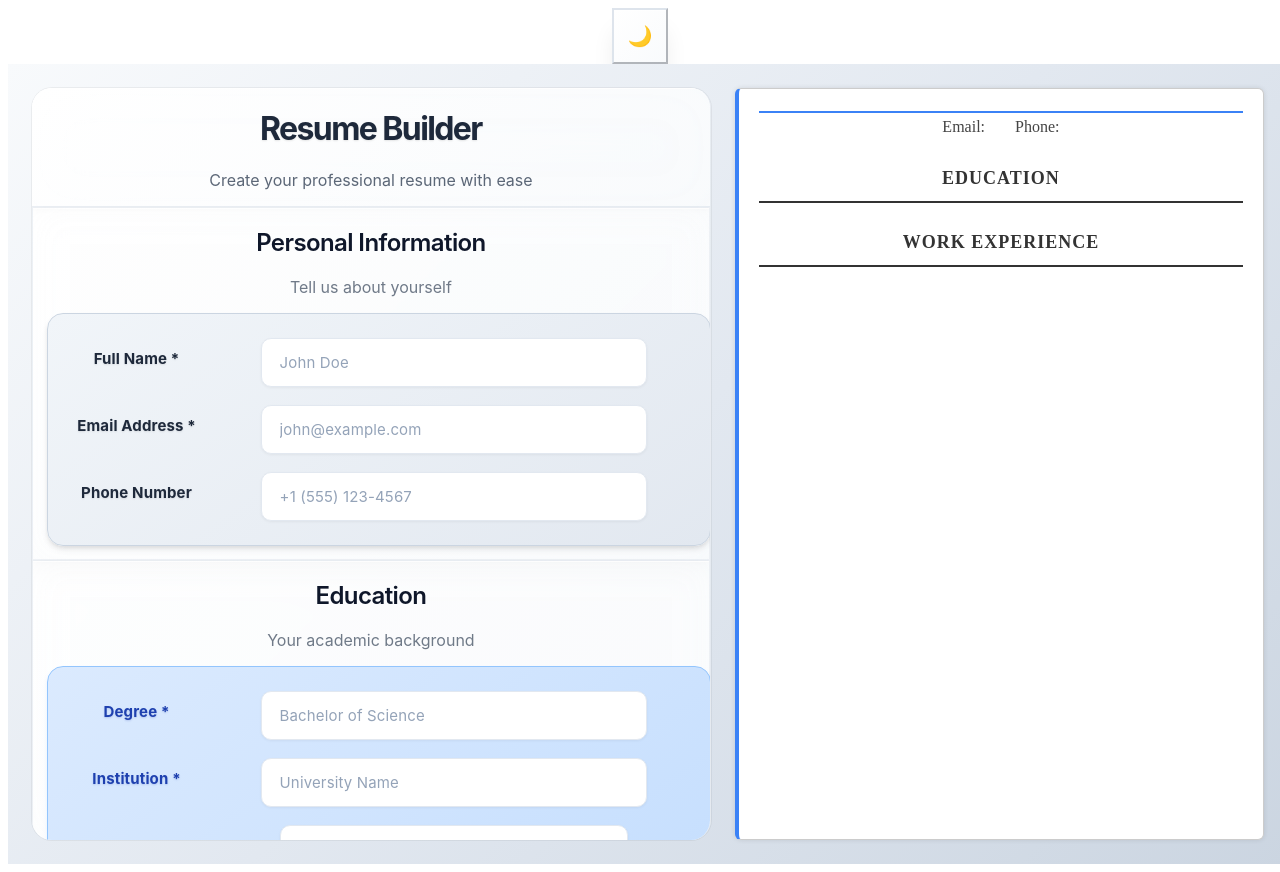
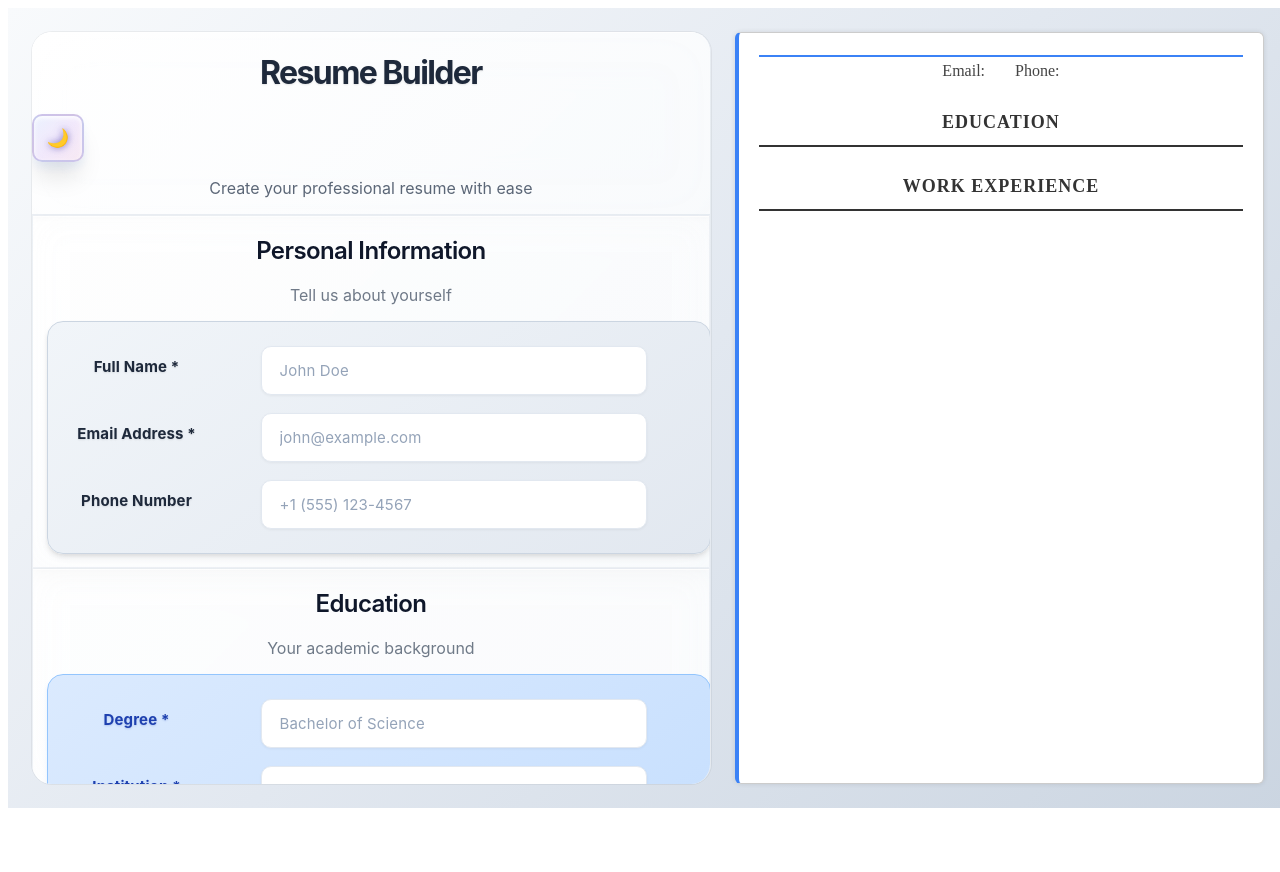
Before and after one commit to Sptailor/resuMade, a React (Vite) app: page / in a window 1280 px wide. After the commit the page ends 816 px from the top, so only its background shows below. Built offline with nearby package versions, Linux system fonts and the light colour scheme.

Commit message:
modify UI

```diff
--- a/src/App.jsx
+++ b/src/App.jsx
@@ -80,30 +80,6 @@ const [personData, setPersonData] = useState({
 
   return (
     <>
-      {/* Professional Theme Toggle Button - Independent */}
-      <button
-        onClick={() => setIsDarkTheme(!isDarkTheme)}
-        className="fixed top-6 right-6 z-50 flex items-center justify-center rounded-xl font-medium transition-all duration-300 hover:shadow-2xl border backdrop-blur-md"
-        style={{
-          width: '56px',
-          height: '56px',
-          background: isDarkTheme
-            ? 'linear-gradient(135deg, rgba(51, 65, 85, 0.9) 0%, rgba(30, 41, 59, 0.9) 100%)'
-            : 'linear-gradient(135deg, rgba(255, 255, 255, 0.9) 0%, rgba(248, 250, 252, 0.9) 100%)',
-          color: isDarkTheme ? '#f1f5f9' : '#334155',
-          borderColor: isDarkTheme ? 'rgba(148, 163, 184, 0.2)' : 'rgba(203, 213, 225, 0.6)',
-          boxShadow: isDarkTheme
-            ? '0 20px 25px -5px rgba(0, 0, 0, 0.4), 0 10px 10px -5px rgba(0, 0, 0, 0.2), inset 0 1px 0 rgba(255, 255, 255, 0.1)'
-            : '0 20px 25px -5px rgba(0, 0, 0, 0.1), 0 10px 10px -5px rgba(0, 0, 0, 0.04), inset 0 1px 0 rgba(255, 255, 255, 0.8)',
-          fontSize: '20px',
-          backdropFilter: 'blur(16px)',
-          WebkitBackdropFilter: 'blur(16px)'
-        }}
-        title={isDarkTheme ? 'Switch to Light Mode' : 'Switch to Dark Mode'}
-      >
-        {isDarkTheme ? '☀️' : '🌙'}
-      </button>
-
       <div className={`cv-builder ${isDarkTheme ? 'dark-theme' : ''}`} style={{
         background: isDarkTheme
           ? 'linear-gradient(135deg, #0f172a 0%, #1e293b 50%, #334155 100%)'
@@ -113,7 +89,7 @@ const [personData, setPersonData] = useState({
       }}>
         {/* Professional Glass Form Panel */}
       <div
-        className="left-panel border-r overflow-y-auto"
+        className="left-panel border-r overflow-y-auto relative"
         style={{
           background: isDarkTheme
             ? 'linear-gradient(135deg, rgba(15, 23, 42, 0.85) 0%, rgba(30, 41, 59, 0.85) 100%)'
@@ -145,7 +121,7 @@ const [personData, setPersonData] = useState({
               : '0 4px 6px -1px rgba(0, 0, 0, 0.1), inset 0 1px 0 rgba(255, 255, 255, 0.8)'
           }}
         >
-          <div className="mb-3">
+          <div className="flex items-center gap-4 mb-3">
             <h1
               className="text-4xl font-bold tracking-tight leading-tight"
               style={{
@@ -157,7 +133,58 @@ const [personData, setPersonData] = useState({
             >
               Resume Builder
             </h1>
+
+            {/* Enhanced Theme Toggle Button - Next to Title */}
+            <button
+              onClick={() => setIsDarkTheme(!isDarkTheme)}
+              className="group inline-flex items-center justify-center rounded-2xl font-medium transition-all duration-500 hover:scale-110 hover:rotate-12 border backdrop-blur-xl"
+              style={{
+                width: '48px',
+                height: '48px',
+                background: isDarkTheme
+                  ? 'linear-gradient(135deg, rgba(59, 130, 246, 0.15) 0%, rgba(147, 51, 234, 0.15) 50%, rgba(236, 72, 153, 0.15) 100%), linear-gradient(135deg, rgba(15, 23, 42, 0.95) 0%, rgba(30, 41, 59, 0.95) 100%)'
+                  : 'linear-gradient(135deg, rgba(59, 130, 246, 0.1) 0%, rgba(147, 51, 234, 0.1) 50%, rgba(236, 72, 153, 0.1) 100%), linear-gradient(135deg, rgba(255, 255, 255, 0.95) 0%, rgba(248, 250, 252, 0.95) 100%)',
+                color: isDarkTheme ? '#fbbf24' : '#3730a3',
+                borderColor: isDarkTheme ? 'rgba(251, 191, 36, 0.3)' : 'rgba(55, 48, 163, 0.2)',
+                borderWidth: '2px',
+                boxShadow: isDarkTheme
+                  ? '0 20px 25px -5px rgba(0, 0, 0, 0.4), 0 6px 12px -2px rgba(59, 130, 246, 0.2), inset 0 2px 4px rgba(251, 191, 36, 0.1)'
+                  : '0 20px 25px -5px rgba(0, 0, 0, 0.1), 0 6px 12px -2px rgba(59, 130, 246, 0.1), inset 0 2px 4px rgba(255, 255, 255, 0.9)',
+                fontSize: '18px',
+                backdropFilter: 'blur(24px)',
+                WebkitBackdropFilter: 'blur(24px)',
+                cursor: 'pointer',
+                display: 'flex',
+                alignItems: 'center',
+                justifyContent: 'center',
+                flexShrink: 0
+              }}
+              title={isDarkTheme ? 'Switch to Light Mode' : 'Switch to Dark Mode'}
+              onMouseEnter={(e) => {
+                e.target.style.transform = 'scale(1.1) rotate(12deg)';
+              }}
+              onMouseLeave={(e) => {
+                e.target.style.transform = 'scale(1) rotate(0deg)';
+              }}
+            >
+              <span
+                className="transition-all duration-500 group-hover:scale-110"
+                style={{
+                  filter: isDarkTheme
+                    ? 'drop-shadow(0 0 6px rgba(251, 191, 36, 0.4))'
+                    : 'drop-shadow(0 0 4px rgba(55, 48, 163, 0.3))',
+                  textShadow: isDarkTheme
+                    ? '0 0 8px rgba(251, 191, 36, 0.6)'
+                    : '0 0 6px rgba(55, 48, 163, 0.4)',
+                  display: 'block',
+                  lineHeight: '1'
+                }}
+              >
+                {isDarkTheme ? '☀️' : '🌙'}
+              </span>
+            </button>
           </div>
+
           <p
             className="text-lg leading-relaxed"
             style={{
```
